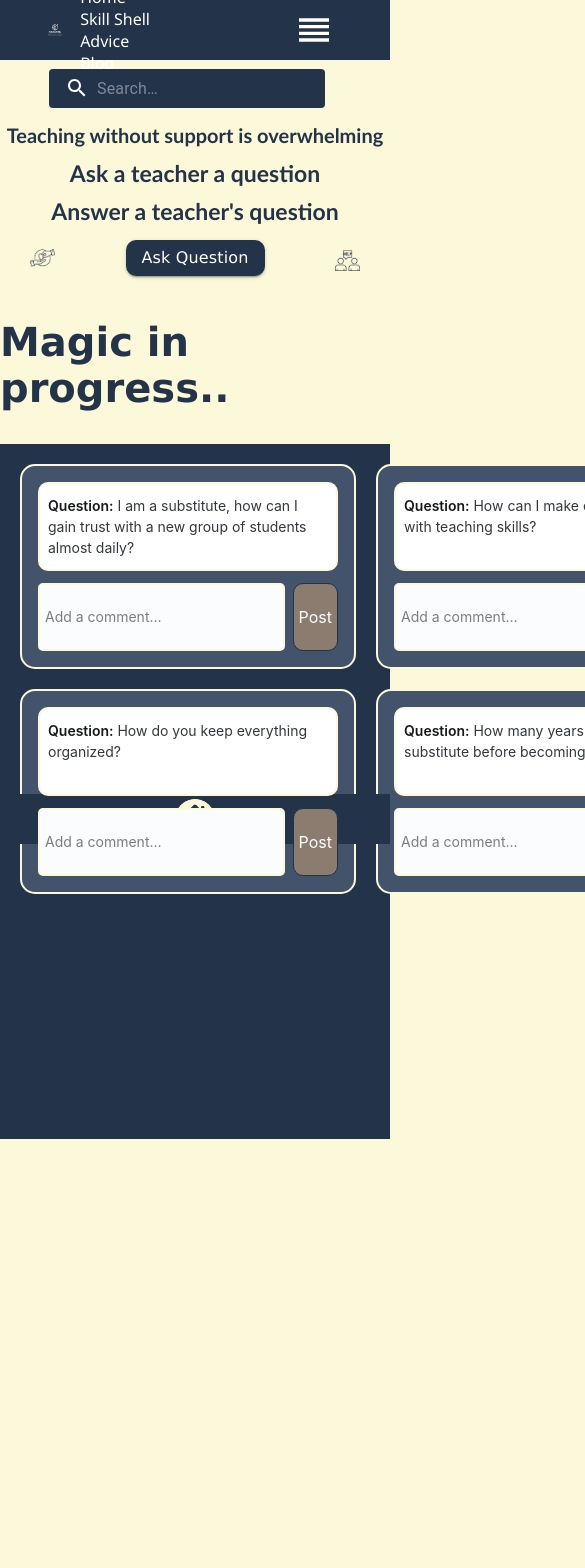
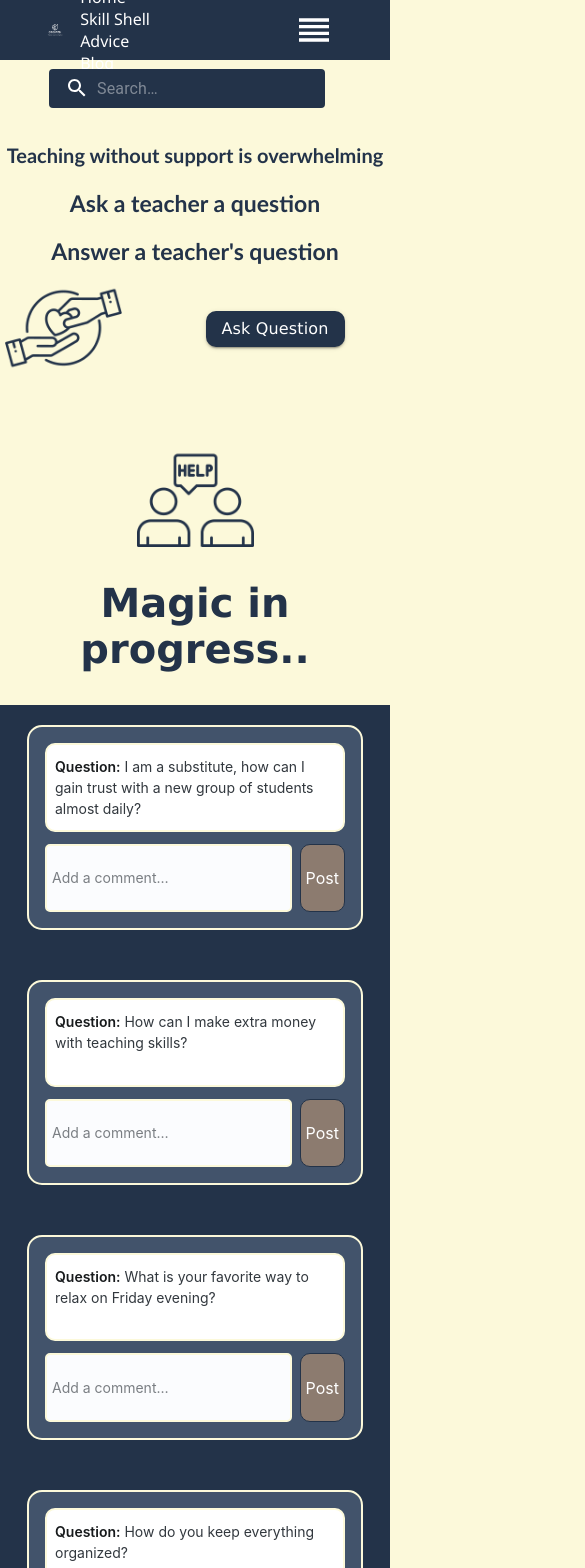
Before and after one commit to colletteap/react-project, a React (Create React App) app: page /Advice in a window 390 px wide. Shown: the top 1568 px of the page, 585 px wide, since content can reach past the window. Before the commit the page ends 1139 px from the top, so only its background shows below. Built offline with nearby package versions, Linux system fonts and the light colour scheme.

Commit message:
responsiveness on advice done

```diff
--- a/src/components/Contentcard.js
+++ b/src/components/Contentcard.js
@@ -35,8 +35,7 @@ export default function Questioncard({ type, cardId, question }) {
       variant="outlined"
       sx={{
         backgroundColor: "#42536b",
-        minWidth: 300,
-        width: "25%",
+        width: "300px",
         border: "2px solid #fcf9da",
         borderRadius: "15px",
         "--Card-radius": (theme) => theme.vars.radius.xs,
--- a/src/pages/Advice.js
+++ b/src/pages/Advice.js
@@ -44,8 +44,8 @@ console.log("filter:", filteredComments);
       </div>
 
       <div className="centeredContainer threeRows">
-        <h3>Teaching without support is overwhelming</h3>
-        <h4>Ask a teacher a question</h4>
+        <h3 className="center">Teaching without support is overwhelming</h3>
+        <h4> Ask a teacher a question</h4>
         <h4>Answer a teacher's question</h4>
       </div>
 
@@ -67,7 +67,7 @@ console.log("filter:", filteredComments);
           </div>
           <img className="smImg" src={AskAdvice} alt="Ask Advice" />
         </div>
-        <h2 className="centeredContainer">Magic in progress..</h2>
+        <h2 className="centeredContainer center">Magic in progress..</h2>
 
         <div className="receiveAdviceDiv">
           {filteredComments.map((comment) => (
--- a/src/styles/Advice.css
+++ b/src/styles/Advice.css
@@ -17,10 +17,18 @@ align-content: center;
   justify-items: center;
   align-items: center;
   height: auto;
+  gap: 10px;
+  padding: 20px 0 0 0;
 }
 
 .smImg {
   width: 30%;
+  min-width: 70px;
+  max-width: 150px;
+}
+
+.center {
+  text-align: center;
 }
 
 .AdviceInputContainer {
@@ -34,9 +42,11 @@ align-content: center;
 }
 
 .questionButtonContainer {
-  display: grid;
+  display: flex;
+  flex-flow: row wrap;
   width: auto;
-	grid-template-columns: repeat(3, 1fr);
+  justify-content: center;
+  gap: 200px;
   justify-items: center;
   align-items: center;
   height: auto;
@@ -49,16 +59,17 @@ align-content: center;
 	grid-template-columns: repeat(4, 1fr);
   gap: 30px;
   padding: 20px;
+  justify-content: center;
   justify-items: center;
   align-items: center;
   background-color: #fcf9da;
 }
 
 .receiveAdviceDiv {
-  display: grid;
-	grid-template-rows: repeat(3, 1fr);
-	grid-template-columns: repeat(3, 1fr);
-	gap: 20px;
+  display: flex;
+  flex-flow: row wrap;
+  justify-content: space-around;
+	gap: 50px;
   padding: 20px;
   background-color: #233349;
   justify-items: center;
@@ -68,6 +79,10 @@ align-content: center;
   .AdviceContainer {
     padding-left: 20px;
   }
+.questionButtonContainer {
+  gap: 43px;
+ margin: 0;
+}
 }
 
 
@@ -75,7 +90,6 @@ align-content: center;
   display: flex;
   justify-content: center;
   background-color: #233349;
-  position: fixed;
   bottom: 0;
   left: 0;
   right: 0;
```
